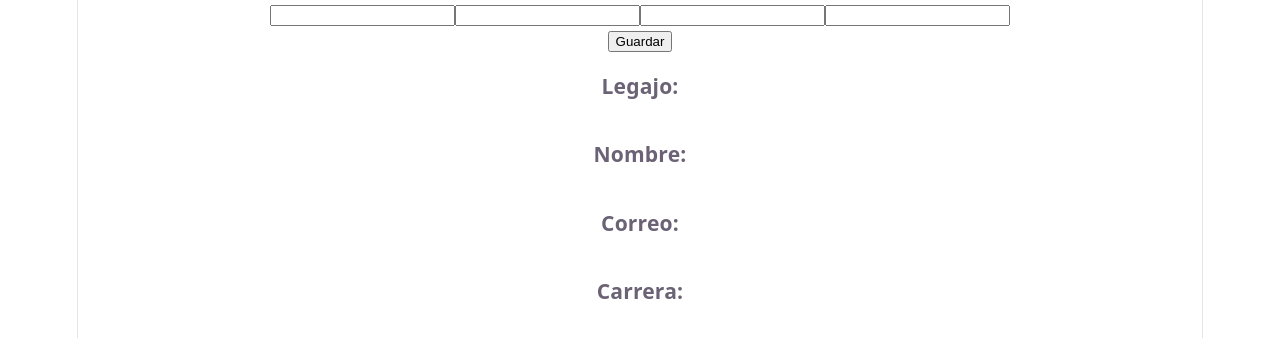
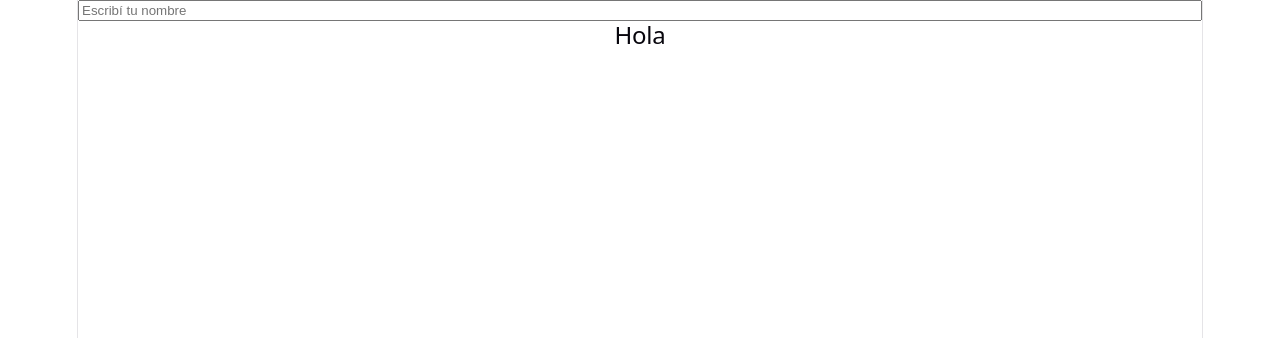
Before and after one commit to agosfurrer/SGA, a React (Vite) app in the folder Frontend-react/: page / in a window 1280 px wide. Shown: the top 338 px of the page. Built offline with nearby package versions, Linux system fonts and the light colour scheme.

Commit message:
Clase 31 - useEffect

```diff
--- a/Frontend-react/src/App.jsx
+++ b/Frontend-react/src/App.jsx
@@ -7,7 +7,11 @@
 // import { Adivina } from "./components/ejemplos/Adivina"
 // import Mensaje from "./components/ejemplos/Mensaje"
 // import TamanioTexto from "./components/ejemplos/TamanioTexto"
-import FormularioA from "./components/FormularioA"
+//import FormularioA from "./components/FormularioA"
+
+import { useEffect, useState } from "react"
+
+
 
 function App ()
 {
@@ -21,10 +25,47 @@ function App ()
     //   console.log("form enviado")
 
     // }
+    // const [alumno] = useState({
+    //   nombre: "Ana",
+    //   curso: "Programación IV"
+    // })
+    // const [contador, setContador] = useState(0)
+
+    // useEffect(() => {
+    //   document.title=`Alumno: ${alumno.nombre}`
+    // }, [alumno])
+
+    // useEffect(() => {
+
+    //   document.title= `Contador: ${contador}`
+    // }, [contador])
+    //corchetes: determina q el efecto se da una vez cuando se carga
+    //si contador ca,bia el efecto se activa
+
+    const [nombre, setNombre] = useState("")
+
+    useEffect(() => {
+      if (nombre) {
+        document.title = `Hola ${nombre}`
+      } else {
+        document.title = `Mi app`
+      }
+    }, [nombre])
+
+
 
   return ( //necesita estar dentro de un mismo array
     <>
+<input
+value = {nombre}
+onChange= {(e) => setNombre(e.target.value)}
+placeholder="Escribí tu nombre"/>
+<h2>Hola {nombre}</h2>
 
+
+{/*
+<h2>{contador}</h2>
+<button onClick={() => setContador(contador + 1)}>+</button> */}
     {/* <form onSubmit={guardar}>
       <input  />
       <button type="submit">Guardar</button>
@@ -35,7 +76,7 @@ function App ()
 <input value={nombre} onChange={(e) => setNombre(e.target.value)}/>
 <p>Hola {nombre}</p> */}
 
-<FormularioA />
+{/* <FormularioA /> */}
 
 
     {/* PRUEBA
--- a/Frontend-react/src/components/ejemplos/Mensaje.jsx
+++ b/Frontend-react/src/components/ejemplos/Mensaje.jsx
@@ -10,7 +10,7 @@ function Mensaje () { //componente de react
             : "Hola Alumnos"
         )
     }
-
+// useState es para estados
     return ( //formato salida lo que vemos
         <>
         <h2>{mensaje}</h2>
```
Also changed, not shown: Frontend-react/src/components/ejemplos/Pantalla.jsx (added, +24 -0 lines).
